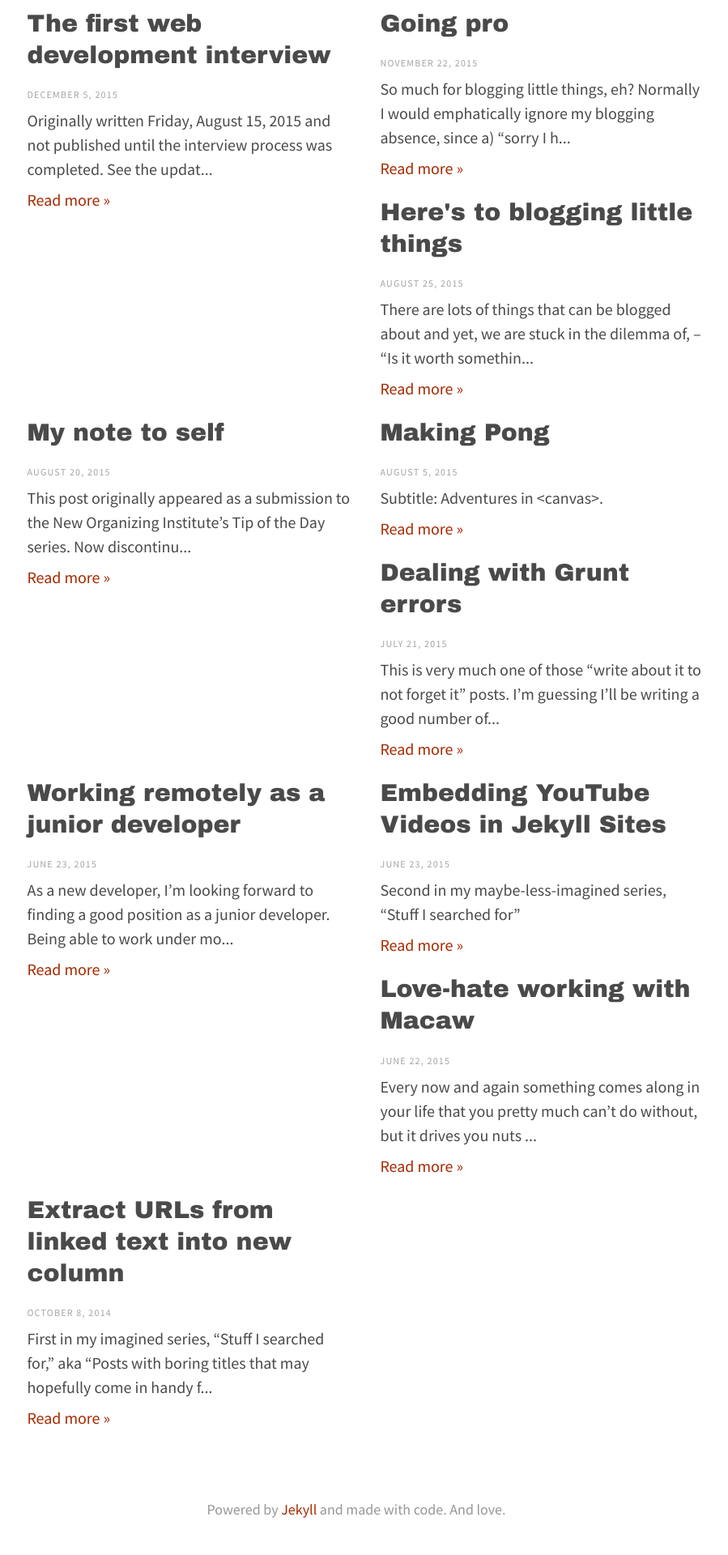
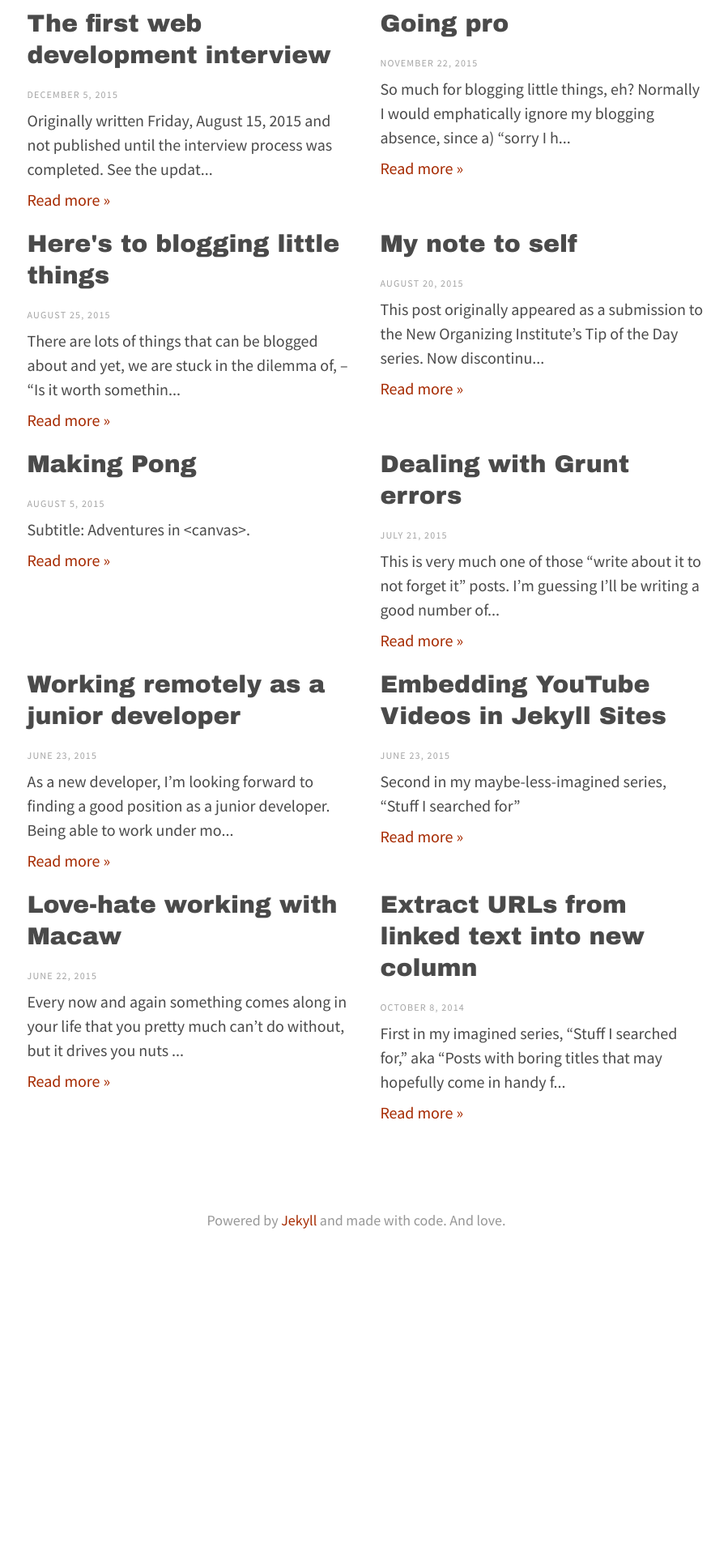
Before and after one commit to Bloc/portfolio-kami, a Jekyll site: the page built from index.html, in a window 1280 px wide. Shown: the part 1227-3147 px from the top of the page at 81% size, without its empty margins (200-1099 px from the left). Built offline with Jekyll 4.4.1, drawn with Linux system fonts in a browser that asks for light colours; nearby versions of some CDN libraries; some web fonts are replaced; the list of posts is cut into pages by our own code; after the commit the page ends 2811 px from its top, so only the background shows below that.

Commit message:
added flex-grid style;

```diff
--- /dev/null
+++ b/_sass/_layout.scss
@@ -0,0 +1,4 @@
+.l-flex-grid {
+  display: flex;
+  flex-wrap: wrap;
+}
--- a/css/main.scss
+++ b/css/main.scss
@@ -16,3 +16,4 @@
 // Partials
 @import 'includes/header';
 @import 'includes/footer';
+@import 'layout';
```
